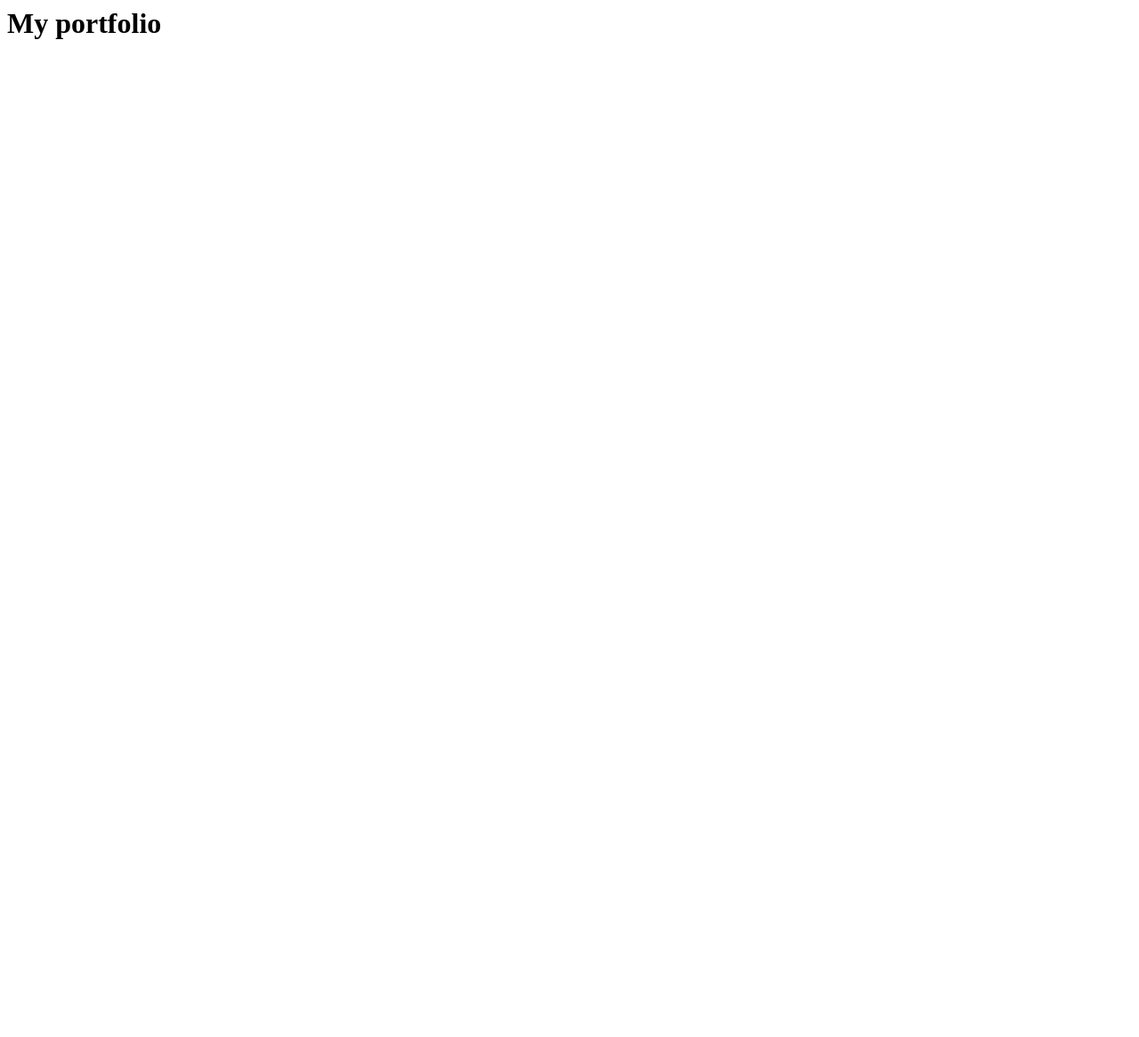
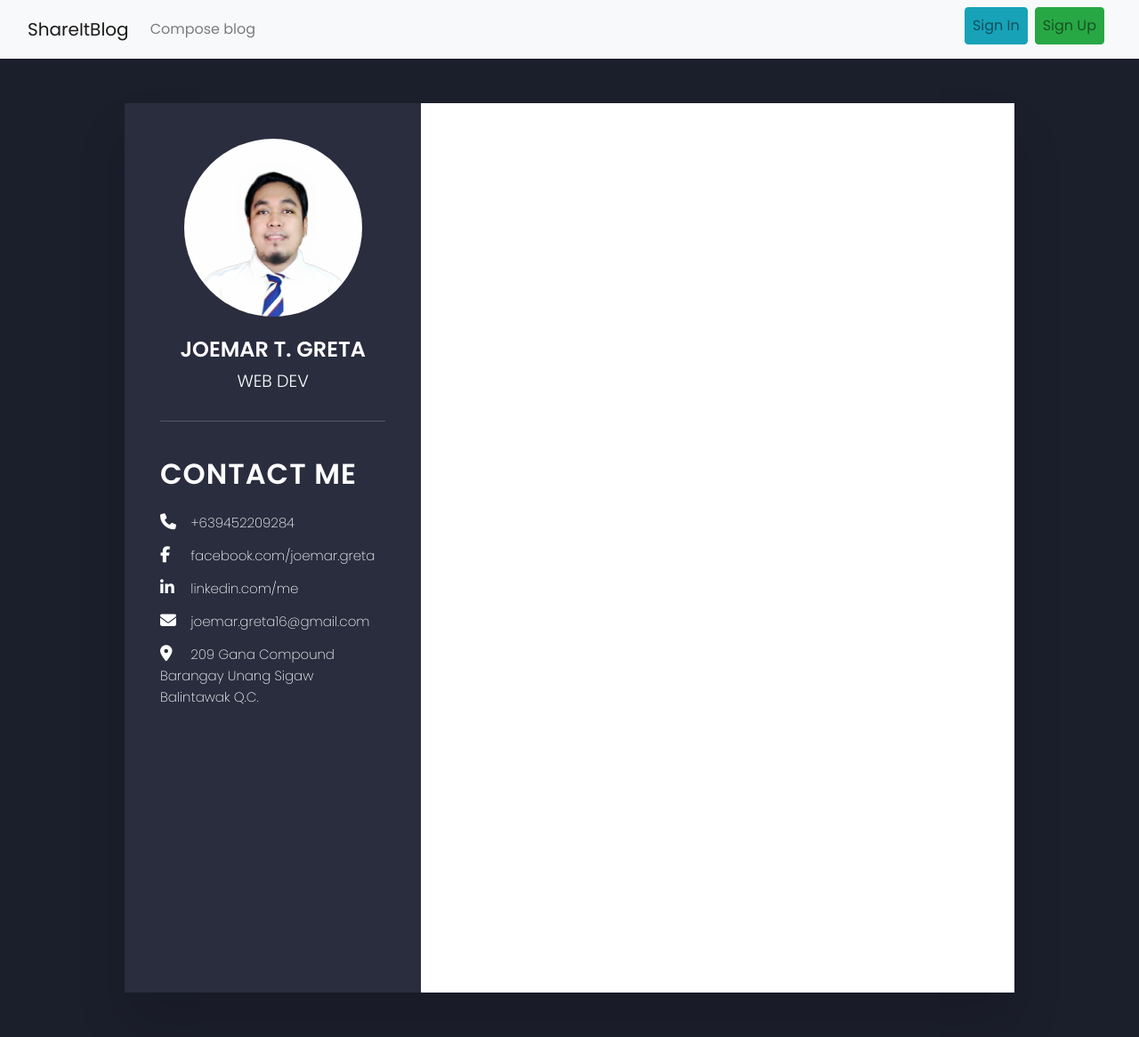
Before and after one commit to joemargreta16/ShareItBlog, a Django app: page /portfolio/ in a window 1280 px wide. Before the commit the page is almost empty. Shown: the whole page at 89% size. Before the commit the page ends 44 px from the top, so only its background shows below. Run offline with Django 3.2, Linux system fonts and the light colour scheme; parts of the project's set-up code (start-up, migrations or seed data) failed here and were passed over; some libraries are stand-ins or nearby versions.

Commit message:
- Added profile image and contact me in portfolio.html. - Deleting some useless comment. - Added profile_img.png in the static files. - Added portfolio.css

```diff
--- /dev/null
+++ b/static/css/portfolio.css
@@ -0,0 +1,120 @@
+@import url('https://fonts.googleapis.com/css?family=Poppins:200,300,400,500,600,700,800,900&display=swap');
+
+*
+{
+    margin: 0;
+    padding: 0;
+    box-sizing: border-box;
+    font-family: 'Poppins', sans-serif;
+}
+
+.portfolio-body{
+    background: #1B1E2B;
+    display: flex;
+    justify-content: center;
+    align-items: center;
+    min-height: 100vh;
+}
+
+.portfolio-container{
+    position: relative;
+    width: 100%;
+    max-width: 1000px;
+    min-height: 1000px;
+    background: #fff;
+    margin: 50px;
+    display: grid;
+    grid-template-columns: 1fr 2fr;
+    box-shadow: 0 35px 55px rgba(0,0,0,0.1);
+}
+
+.portfolio-container .left-side{
+    position: relative;
+    background: #292D3E;
+    padding: 40px;
+}
+
+.profile{
+    position: relative;
+    display: flex;
+    flex-direction: column;
+    align-items: center;
+    padding-bottom: 20px;
+    border-bottom: 1px solid rgba(255,255,255,0.2);
+}
+
+.profile .profile-img{
+    position: relative;
+    width: 200px;
+    height: 200px;
+    border-radius: 50%;
+    overflow: hidden;
+}
+
+.profile .profile-img img{
+    position: absolute;
+    top: 0;
+    left: 0;
+    width: 100%;
+    height: 100%;
+    object-fit: cover;
+}
+
+.profile h2{
+    color: #fff;
+    font-size: 1.5em;
+    margin-top: 20px;
+    text-transform: uppercase;
+    text-align: center;
+    font-weight: 600;
+    line-height: 1.4em;
+}
+
+.profile h2 span{
+    font-size: 0.8em;
+    font-weight: 300;
+}
+
+.contact{
+    padding-top: 40px;
+}
+
+.title{
+    color: #fff;
+    text-transform: uppercase;
+    font-weight: 600;
+    letter-spacing: 1px;
+    margin-bottom: 20px;
+}
+
+.contact ul{
+    position: relative;
+}
+.contact ul li{
+    position: relative;
+    list-style: none;
+    margin: 10px 0;
+    cursor: pointer;
+}
+
+.contact ul li .icon{
+    display: inline-block;
+    width: 30px;
+    font-size: 18px;
+    color: #fff;
+}
+
+.contact ul li span{
+    color: #fff;
+    font-weight: 200;
+}
+
+.contact ul li .text{
+    font-size: 15px;
+}
+
+.portfolio-container .right-side{
+    position: relative;
+    background: #fff;
+    padding: 40px;
+}
--- a/templates/pages/portfolio.html
+++ b/templates/pages/portfolio.html
@@ -1 +1,66 @@
-<h1>My portfolio</h1>
+<!DOCTYPE html>
+
+{% load static %}
+<html lang="en">
+
+<head>
+    <!-- Required meta tags -->
+    <meta charset="utf-8">
+    <meta http-equiv="X-UA-Compatible" content="IE=edge">
+    <meta name="viewport" content="width=device-width, initial-scale=1, shrink-to-fit=no">
+
+    <!-- bootstrap CSS -->
+    <link rel="stylesheet" href="https://stackpath.bootstrapcdn.com/bootstrap/4.3.1/css/bootstrap.min.css" integrity="sha384-ggOyR0iXCbMQv3Xipma34MD+dH/1fQ784/j6cY/iJTQUOhcWr7x9JvoRxT2MZw1T" crossorigin="anonymous">
+
+    <!-- custom CSS-->
+    <link href="https://maxcdn.bootstrapcdn.com/bootstrap/4.0.0/css/bootstrap.min.css"> {% block custom_css %}{% endblock custom_css %}
+    <link rel="stylesheet" type="text/css" href="{% static 'css/portfolio.css' %}">
+    <!-- fontawesome -->
+    <script src="https://kit.fontawesome.com/f77049314d.js" crossorigin="anonymous"></script>
+
+    <title>ShareItBlog | Joemar T. Greta</title>
+</head>
+
+<body>
+    {% include 'pages/navbar.html' %}
+    <div class="portfolio-body">
+        <div class="portfolio-container">
+            <div class="left-side">
+                <div class="profile">
+                    <div class="profile-img">
+                        <img src="{% static 'profile_img.png' %}" alt="">
+                    </div>
+                    <h2>Joemar T. Greta<br><span>Web Dev</span></h2>
+                </div>
+                <div class="contact">
+                    <h2 class="title">Contact me</h2>
+                    <ul>
+                        <li>
+                            <span class="icon"><i class="fas fa-phone" aria-hidden="true"></i></span>
+                            <span class="text">+639452209284</span>
+                        </li>
+                        <li>
+                            <span class="icon"><i class="fab fa-facebook-f"></i></span>
+                            <span class="text">facebook.com/joemar.greta</span>
+                        </li>
+                        <li>
+                            <span class="icon"><i class="fab fa-linkedin-in"></i></span>
+                            <span class="text">linkedin.com/me</span>
+                        </li>
+                        <li>
+                            <span class="icon"><i class="fas fa-envelope"></i></span>
+                            <span class="text">joemar.greta16@gmail.com</span>
+                        </li>
+                        <li>
+                            <span class="icon"><i class="fa fa-map-marker"></i></span>
+                            <span class="text">209 Gana Compound Barangay Unang Sigaw Balintawak Q.C.</span>
+                        </li>
+                    </ul>
+                </div>
+            </div>
+            <div class="right-side"></div>
+        </div>
+    </div>
+    {% include 'pages/scripts.html' %}
+</body>
+</html>
```
Also changed, not shown: shareItBlog/settings.py (+2 -29 lines), templates/pages/base.html (+4 -3 lines), db.sqlite3, static/profile_img.png (added), 1 other file.
